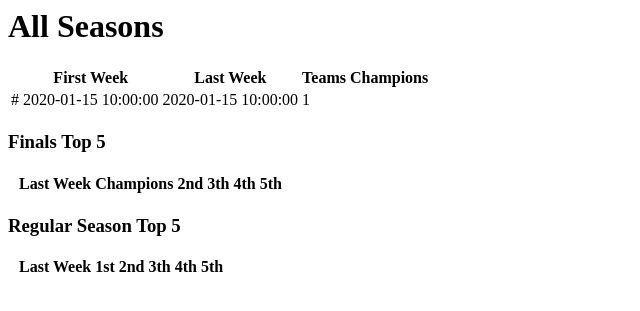
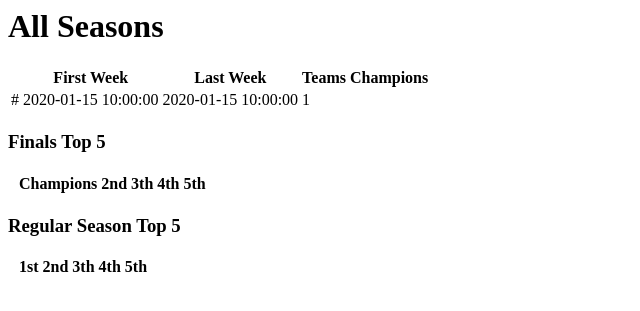
Before and after one commit to zilupe/unicorn, a Python web app: template unicorn/templates/seasons_all.html in a window 1280 px wide. Shown: the top 311 px of the page, without its empty margins (0-640 px from the left). Run offline with Jinja, Linux system fonts and the light colour scheme; the template is opened without the code that fills it: most values are stand-ins (such as "Sample title", 1, 10 or a date in 2020); lists and menus that the app fills with data are empty.

Commit message:
Template refactoring

```diff
--- /dev/null
+++ b/unicorn/templates/components/seasons_finals_top5.html
@@ -0,0 +1,41 @@
+
+<h3 class="mt-5 mb-3">Finals Top 5</h3>
+
+<table class="table table-hover">
+    <thead>
+        <tr>
+            <th>&nbsp;</th>
+            <th class="text-center">Champions</th>
+            <th class="text-center">2nd</th>
+            <th class="text-center">3th</th>
+            <th class="text-center">4th</th>
+            <th class="text-center">5th</th>
+        </tr>
+    </thead>
+    <tbody>
+
+    {% for season in seasons_all %}
+        {% if season.finals_finished %}
+
+            <tr>
+                <td>
+                    {{ season.simple_link|safe }}<br>
+                    {{ season.last_week_date_str }}
+                </td>
+
+                {% for n in range(5) %}
+                    <td class="text-center">
+                        {% if season.finals_teams_ranked|length >= n+1 %}
+                            {{ season.finals_teams_ranked[n].simple_link|safe }}
+                        {% endif %}
+                    </td>
+                {% endfor %}
+            </tr>
+
+        {% endif %}
+
+    {% endfor %}
+
+    </tbody>
+
+</table>
--- /dev/null
+++ b/unicorn/templates/components/seasons_regular_top5.html
@@ -0,0 +1,41 @@
+<h3 class="mt-5 mb-3">Regular Season Top 5</h3>
+
+<table class="table table-hover">
+    <thead>
+        <tr>
+            <th>&nbsp;</th>
+            <th class="text-center">1st</th>
+            <th class="text-center">2nd</th>
+            <th class="text-center">3th</th>
+            <th class="text-center">4th</th>
+            <th class="text-center">5th</th>
+        </tr>
+    </thead>
+    <tbody>
+
+    {% for season in seasons_all %}
+        {% if season.regular_finished %}
+
+            <tr>
+                <td>
+                    {{ season.simple_link|safe }}<br>
+                    {{ season.last_week_date_str }}
+                </td>
+
+                {% for n in range(5) %}
+                    <td class="text-center">
+                        {% if season.regular_teams_ranked|length >= n+1 %}
+                            {{ season.regular_teams_ranked[n].simple_link|safe }}
+                            <br>
+                            <span class="season-record-str">{{ season.regular_teams_ranked[n].regular_record_str }}</span>
+                        {% endif %}
+                    </td>
+                {% endfor %}
+            </tr>
+
+        {% endif %}
+    {% endfor %}
+
+    </tbody>
+
+</table>
--- a/unicorn/templates/seasons_all.html
+++ b/unicorn/templates/seasons_all.html
@@ -38,98 +38,6 @@
 </table>
 
 
-<h3 class="mt-5 mb-3">Finals Top 5</h3>
+{% include "components/seasons_finals_top5.html" %}
 
-<table class="table table-hover">
-    <thead>
-        <tr>
-            <th>&nbsp;</th>
-            <th>Last Week</th>
-            <th>Champions</th>
-            <th>2nd</th>
-            <th>3th</th>
-            <th>4th</th>
-            <th>5th</th>
-        </tr>
-    </thead>
-    <tbody>
-
-    {% for season in seasons_all %}
-        {% if season.finals_finished %}
-
-            <tr>
-                <td>{{ season.simple_link|safe }}</td>
-                <td>{{ season.last_week_date_str }}</td>
-
-                {% for n in range(5) %}
-                    <td>
-                        {% if season.finals_teams_ranked|length >= n+1 %}
-                            <div class="media">
-                                <div class="align-self-center mr-2">
-                                    {{ season.finals_teams_ranked[n].franchise.logo_html|safe }}
-                                </div>
-                                <div class="media-body">
-                                    {{ season.finals_teams_ranked[n].simple_link|safe }}
-                                </div>
-                            </div>
-                        {% endif %}
-                    </td>
-                {% endfor %}
-            </tr>
-
-        {% endif %}
-
-    {% endfor %}
-
-    </tbody>
-
-</table>
-
-
-<h3 class="mt-5 mb-3">Regular Season Top 5</h3>
-
-<table class="table table-hover">
-    <thead>
-        <tr>
-            <th>&nbsp;</th>
-            <th>Last Week</th>
-            <th>1st</th>
-            <th>2nd</th>
-            <th>3th</th>
-            <th>4th</th>
-            <th>5th</th>
-        </tr>
-    </thead>
-    <tbody>
-
-    {% for season in seasons_all %}
-        {% if season.regular_finished %}
-
-            <tr>
-                <td>{{ season.simple_link|safe }}</td>
-                <td>{{ season.last_week_date_str }}</td>
-
-                {% for n in range(5) %}
-                    <td>
-                        {% if season.regular_teams_ranked|length >= n+1 %}
-                            <div class="media">
-                                <div class="align-self-center mr-2">
-                                    {{ season.regular_teams_ranked[n].franchise.logo_html|safe }}
-                                </div>
-                                <div class="media-body">
-                                    {{ season.regular_teams_ranked[n].simple_link|safe }}
-                                    <br>
-                                    <span class="season-record-str">{{ season.regular_teams_ranked[n].regular_record_str }}</span>
-                                </div>
-                            </div>
-                        {% endif %}
-                    </td>
-                {% endfor %}
-            </tr>
-
-        {% endif %}
-    {% endfor %}
-
-    </tbody>
-
-</table>
+{% include "components/seasons_regular_top5.html" %}
```
